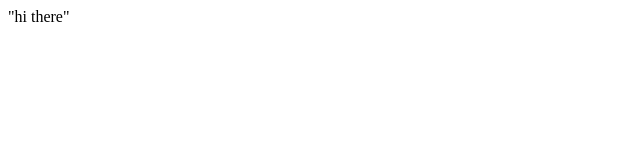
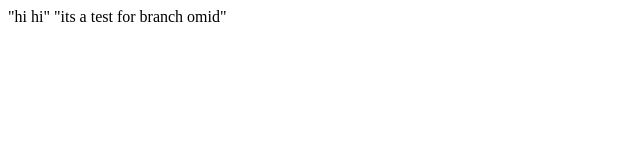
Before and after one commit to peteramazonian/Home-Automation-Arduino, a plain HTML site: page index.html in a window 1280 px wide. Shown: the whole page, without its empty margins (0-640 px from the left). Drawn offline with Linux system fonts and the light colour scheme.

Commit message:
index changed

```diff
--- a/index.html
+++ b/index.html
@@ -1,5 +1,6 @@
 <html>
     <body>
-        "hi there"
+        "hi hi"
+        "its a test for branch omid"
     </body>
 </html>
```
